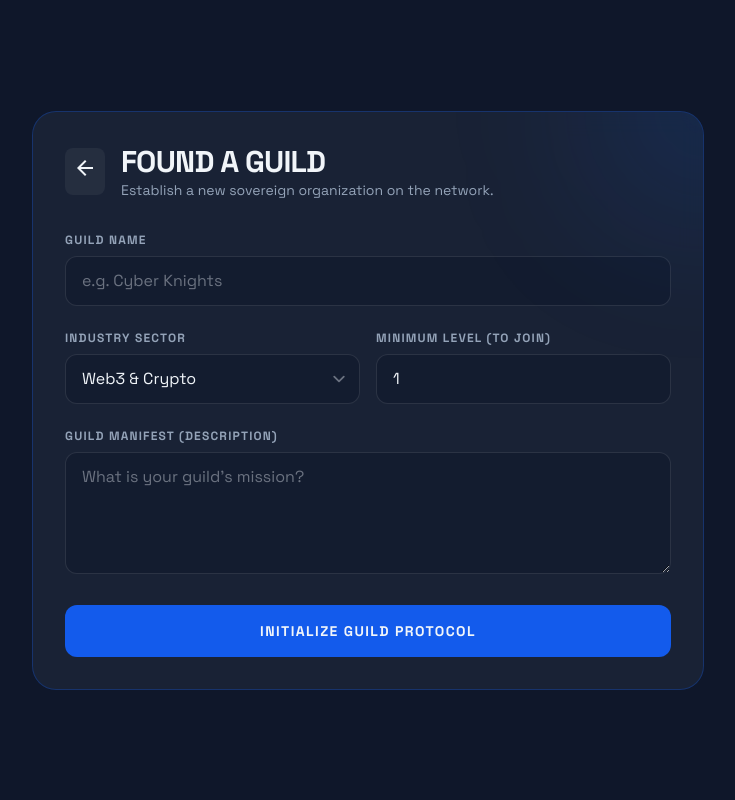
After one commit to ShownShaiju/DevRPG, a Django app: page /guilds/create/ in a window 1280 px wide. The commit adds this page. Shown: the whole page, without its empty margins (272-1007 px from the left). Run offline with Django 5.2, Linux system fonts and the light colour scheme; the visitor is signed in with stand-in values (Sample User, id 1); parts of the project's set-up code (start-up, migrations or seed data) failed here and were passed over; some libraries are stand-ins or nearby versions.

Commit message:
feat:Made the guild page buttons alive

```diff
--- /dev/null
+++ b/guilds/templates/guilds/create_guild.html
@@ -0,0 +1,75 @@
+{% load static %}
+<!DOCTYPE html>
+<html class="dark" lang="en">
+<head>
+    <meta charset="utf-8"/>
+    <meta content="width=device-width, initial-scale=1.0" name="viewport"/>
+    <title>Found a Guild | DevRPG</title>
+    <script src="https://cdn.tailwindcss.com?plugins=forms,container-queries"></script>
+    <link href="https://fonts.googleapis.com/css2?family=Space+Grotesk:wght@300;400;500;600;700&display=swap" rel="stylesheet"/>
+    <link href="https://fonts.googleapis.com/css2?family=Material+Symbols+Outlined:wght,FILL@100..700,0..1&display=swap" rel="stylesheet"/>
+    <script id="tailwind-config">
+        tailwind.config = {
+            darkMode: "class",
+            theme: { extend: { colors: { "primary": "#135bec", "background-dark": "#0f172a", "surface": "#1e293b" }, fontFamily: { "display": ["Space Grotesk"] } } }
+        }
+    </script>
+    <style>
+        body { font-family: 'Space Grotesk', sans-serif; }
+        .glass-panel { background: rgba(30, 41, 59, 0.7); backdrop-filter: blur(12px); border: 1px solid rgba(255, 255, 255, 0.05); }
+    </style>
+</head>
+<body class="bg-background-dark text-slate-100 min-h-screen flex items-center justify-center p-6">
+
+    <div class="w-full max-w-2xl glass-panel rounded-3xl p-8 border-t border-primary/30 relative overflow-hidden">
+        <div class="absolute -top-24 -right-24 size-48 bg-primary/20 blur-[80px] rounded-full"></div>
+
+        <div class="flex items-center gap-4 mb-8">
+            <a href="{% url 'guild_dashboard' %}" class="p-2 bg-white/5 hover:bg-white/10 rounded-lg transition-colors">
+                <span class="material-symbols-outlined">arrow_back</span>
+            </a>
+            <div>
+                <h2 class="text-3xl font-black uppercase tracking-tight">Found a Guild</h2>
+                <p class="text-slate-400 text-sm">Establish a new sovereign organization on the network.</p>
+            </div>
+        </div>
+
+        <form method="POST" action="{% url 'create_guild' %}" class="space-y-6">
+            {% csrf_token %}
+
+            <div>
+                <label class="block text-xs font-bold text-slate-400 uppercase tracking-widest mb-2">Guild Name</label>
+                <input type="text" name="name" required class="w-full bg-background-dark/50 border border-white/10 rounded-xl py-3 px-4 focus:ring-2 focus:ring-primary outline-none" placeholder="e.g. Cyber Knights">
+            </div>
+
+            <div class="grid grid-cols-2 gap-4">
+                <div>
+                    <label class="block text-xs font-bold text-slate-400 uppercase tracking-widest mb-2">Industry Sector</label>
+                    <select name="industry" class="w-full bg-background-dark/50 border border-white/10 rounded-xl py-3 px-4 focus:ring-2 focus:ring-primary outline-none">
+                        <option value="Web3 & Crypto">Web3 & Crypto</option>
+                        <option value="Fintech">Fintech</option>
+                        <option value="AI & Machine Learning">AI & Machine Learning</option>
+                        <option value="Cybersecurity">Cybersecurity</option>
+                        <option value="GameDev">GameDev</option>
+                        <option value="General Software">General Software</option>
+                    </select>
+                </div>
+                <div>
+                    <label class="block text-xs font-bold text-slate-400 uppercase tracking-widest mb-2">Minimum Level (To Join)</label>
+                    <input type="number" name="min_level" value="1" min="1" max="100" required class="w-full bg-background-dark/50 border border-white/10 rounded-xl py-3 px-4 focus:ring-2 focus:ring-primary outline-none">
+                </div>
+            </div>
+
+            <div>
+                <label class="block text-xs font-bold text-slate-400 uppercase tracking-widest mb-2">Guild Manifest (Description)</label>
+                <textarea name="description" rows="4" required class="w-full bg-background-dark/50 border border-white/10 rounded-xl py-3 px-4 focus:ring-2 focus:ring-primary outline-none" placeholder="What is your guild's mission?"></textarea>
+            </div>
+
+            <button type="submit" class="w-full py-4 bg-primary hover:bg-primary/90 rounded-xl font-bold text-sm uppercase tracking-widest transition-all">
+                Initialize Guild Protocol
+            </button>
+        </form>
+    </div>
+
+</body>
+</html>
```
Also changed, not shown: guilds/templates/guilds/dashboard.html (+12 -6 lines).
